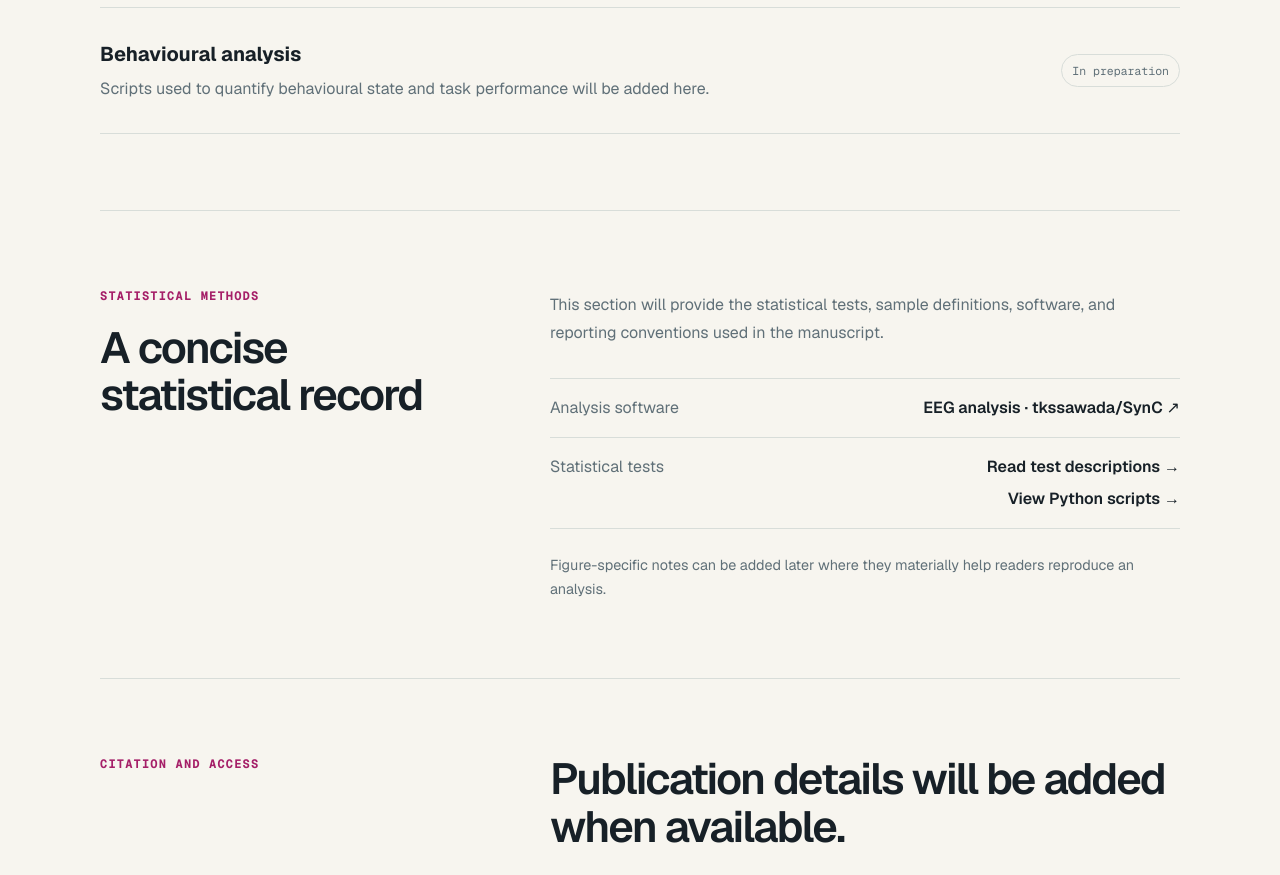
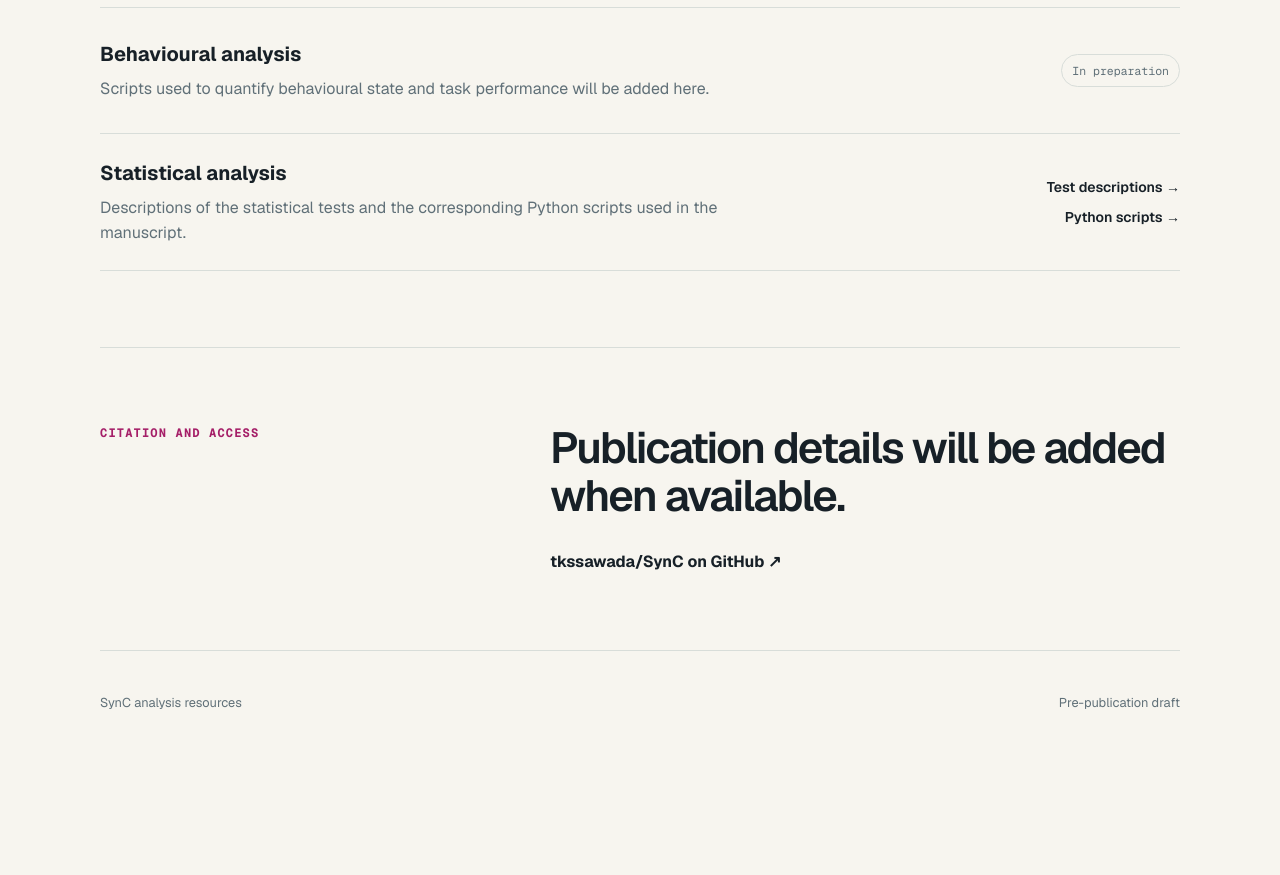
Before and after one commit to HaruoKasai/SynC-paper-site, a Next.js app: page / in a window 1280 px wide. Shown: the part 1340-2215 px from the top of the page. After the commit the page ends 2094 px from the top, so only its background shows below. Built offline with nearby package versions, Linux system fonts and the light colour scheme.

Commit message:
Move statistics into analysis code list

```diff
--- a/app/globals.css
+++ b/app/globals.css
@@ -179,6 +179,25 @@ h2 {
   margin: 0;
   color: var(--muted);
   line-height: 1.55;
+}
+
+.codeActions {
+  flex: 0 0 auto;
+  display: flex;
+  align-items: flex-end;
+  flex-direction: column;
+  gap: 9px;
+}
+
+.codeActions a {
+  font-size: 0.88rem;
+  font-weight: 590;
+  text-underline-offset: 3px;
+}
+
+.codeActions a:hover,
+.codeActions a:focus-visible {
+  color: var(--accent);
 }
 
 .status {
@@ -425,6 +444,10 @@ footer a {
     gap: 14px;
   }
 
+  .codeActions {
+    align-items: flex-start;
+  }
+
   .statisticsCopy dl > div {
     grid-template-columns: 1fr;
     gap: 6px;
--- a/app/page.tsx
+++ b/app/page.tsx
@@ -11,7 +11,7 @@ const codeItems = [
     title: "EEG analysis",
     description:
       "Scripts used for processing and analysing electrophysiological recordings.",
-    status: "Available",
+    status: "tkssawada/SynC ↗",
     href: "https://github.com/tkssawada/SynC",
   },
   {
@@ -37,7 +37,7 @@ export default function Home() {
         </a>
         <div className="navLinks">
           <a href="#code">Code</a>
-          <a href="#statistics">Statistics</a>
+          <a href="/statistical-tests">Statistics</a>
           <a href="#citation">Citation</a>
         </div>
       </nav>
@@ -93,49 +93,19 @@ export default function Home() {
               <div key={item.title}>{content}</div>
             );
           })}
-        </div>
-      </section>
-
-      <section className="statistics" id="statistics">
-        <div>
-          <p className="sectionLabel">Statistical methods</p>
-          <h2>A concise statistical record</h2>
-        </div>
-        <div className="statisticsCopy">
-          <p>
-            This section will provide the statistical tests, sample definitions,
-            software, and reporting conventions used in the manuscript.
-          </p>
-          <dl>
+          <div className="statisticalItem">
             <div>
-              <dt>Analysis software</dt>
-              <dd>
-                EEG analysis ·{" "}
-                <a
-                  href="https://github.com/tkssawada/SynC"
-                  target="_blank"
-                  rel="noreferrer"
-                >
-                  tkssawada/SynC ↗
-                </a>
-              </dd>
+              <h3>Statistical analysis</h3>
+              <p>
+                Descriptions of the statistical tests and the corresponding
+                Python scripts used in the manuscript.
+              </p>
             </div>
-            <div>
-              <dt>Statistical tests</dt>
-              <dd className="testDetails">
-                <a className="detailLink" href="/statistical-tests">
-                  Read test descriptions →
-                </a>
-                <a className="detailLink" href="/python-code">
-                  View Python scripts →
-                </a>
-              </dd>
+            <div className="codeActions">
+              <a href="/statistical-tests">Test descriptions →</a>
+              <a href="/python-code">Python scripts →</a>
             </div>
-          </dl>
-          <p className="note">
-            Figure-specific notes can be added later where they materially help
-            readers reproduce an analysis.
-          </p>
+          </div>
         </div>
       </section>
 
```
